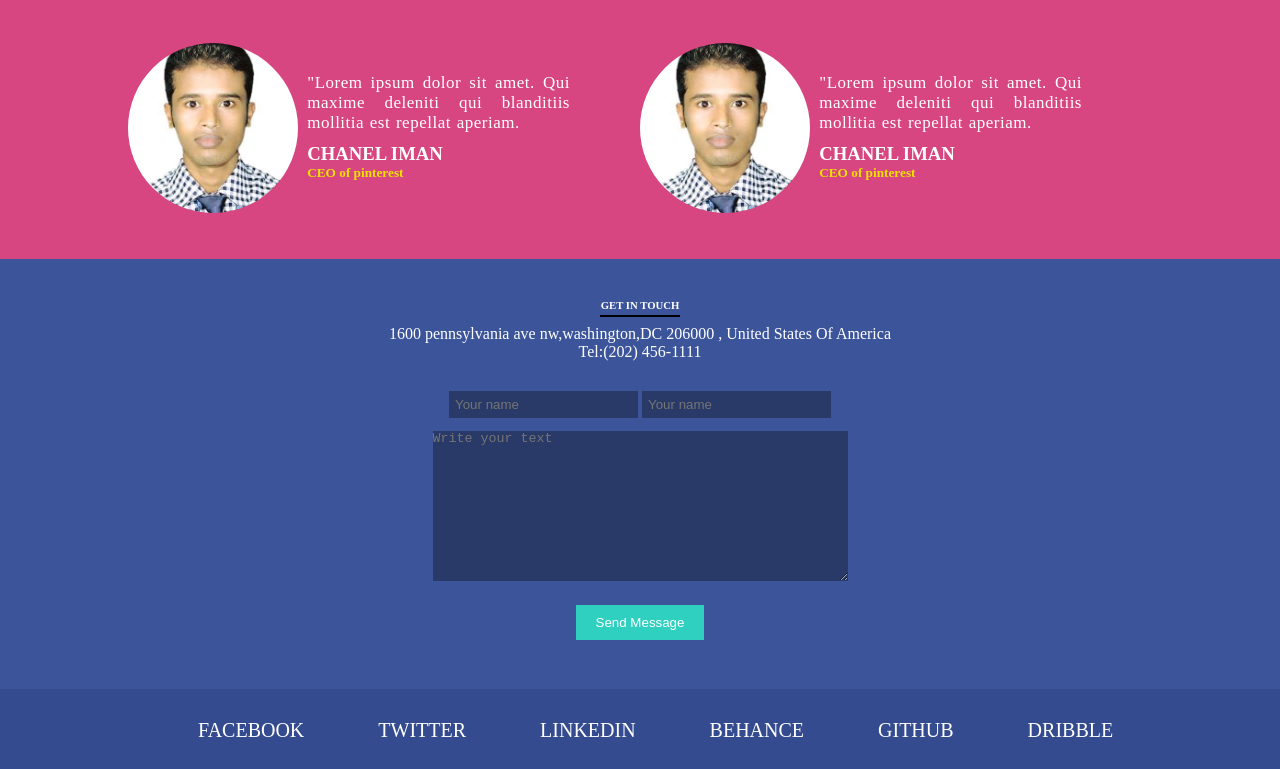
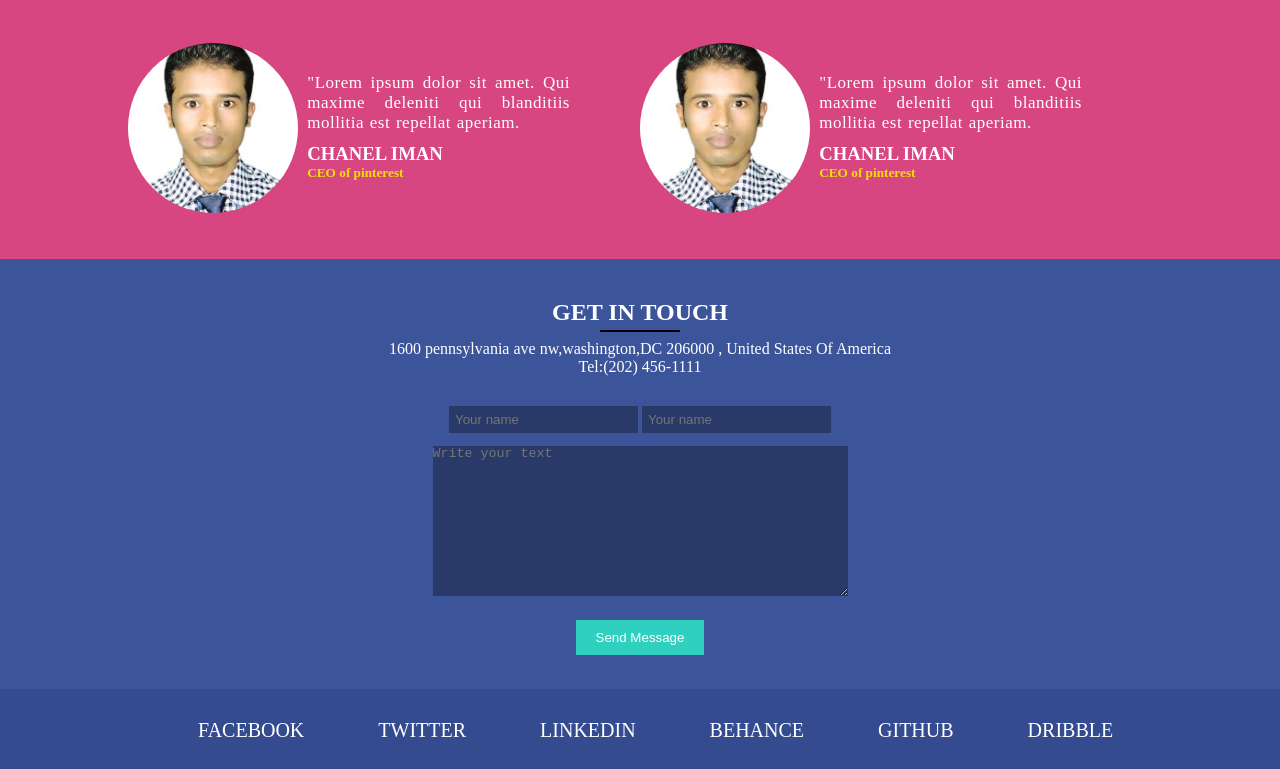
Before and after one commit to Mohammad-Minuddin/Cuda_project, a plain HTML site: page index.html in a window 1280 px wide. Shown: the part 2636-3405 px from the top of the page. Drawn offline with Linux system fonts and the light colour scheme.

Commit message:
Update index.html

```diff
--- a/index.html
+++ b/index.html
@@ -241,7 +241,7 @@
     <!---------------Contact--------------->
     <section class="contact">
         <div class="container">
-            <h6>GET IN TOUCH</h6>
+            <h2>GET IN TOUCH</h2>
             <hr>
             <p>1600 pennsylvania ave nw,washington,DC 206000 , United States Of America Tel:(202) 456-1111</p>
             <form action="">
```
